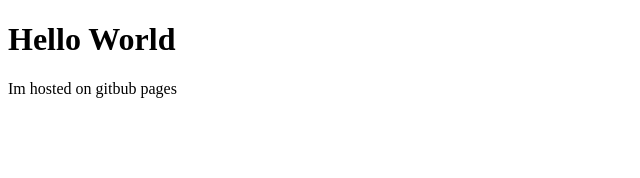
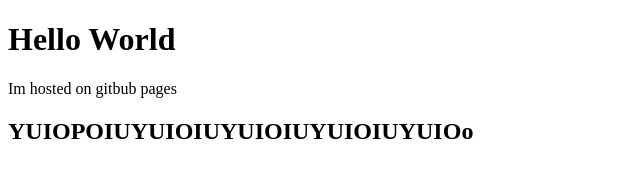
Before and after one commit to JKaran1/JKaran1.github.io, a plain HTML site: page index.html in a window 1280 px wide. Shown: the whole page, without its empty margins (0-640 px from the left). Drawn offline with Linux system fonts and the light colour scheme.

Commit message:
Update index.html

```diff
--- a/index.html
+++ b/index.html
@@ -8,5 +8,6 @@
 <body>
     <h1>Hello World</h1>
     <p>Im hosted on gitbub pages</p>
+    <h2>YUIOPOIUYUIOIUYUIOIUYUIOIUYUIOo</h2>
 </body>
 </html>
```
